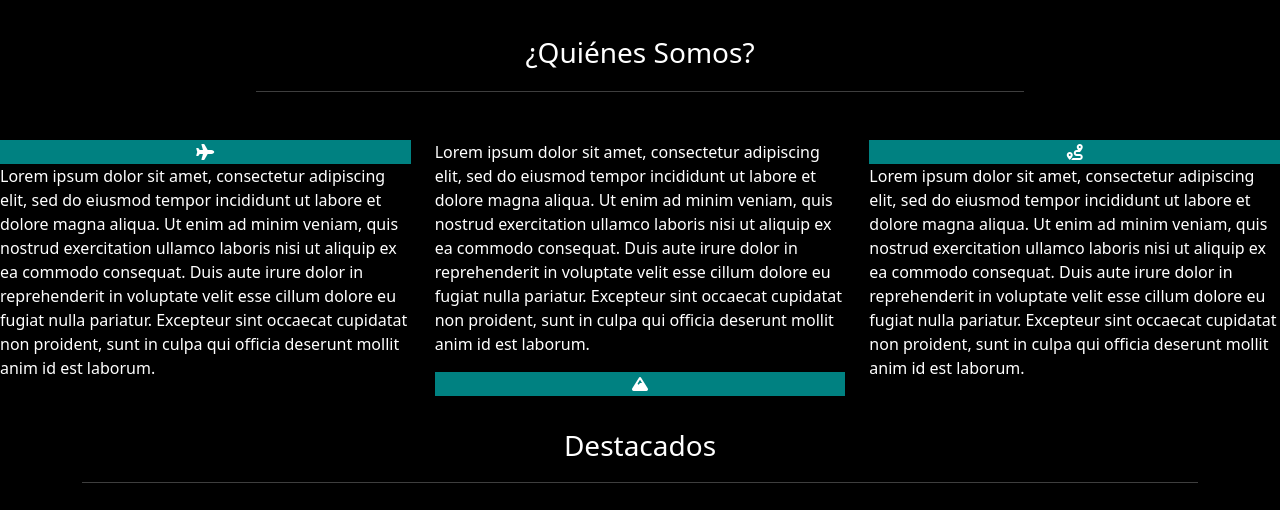
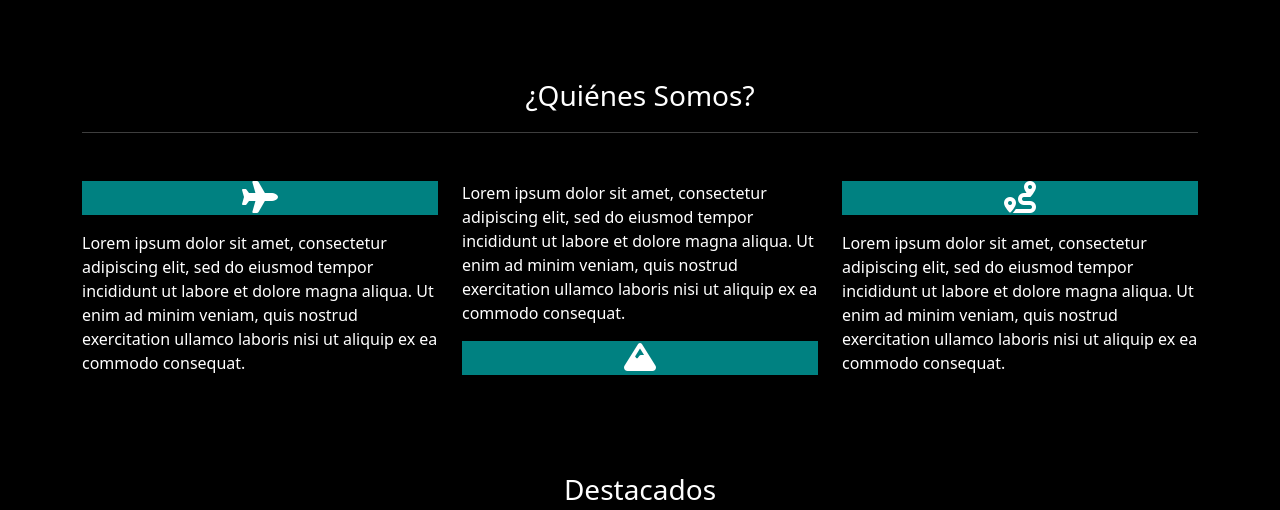
Before and after one commit to Cy5k0/ViajesChile, a plain HTML site: page index.html in a window 1280 px wide. Shown: the part 962-1472 px from the top of the page. Drawn offline with nearby package versions, Linux system fonts and the light colour scheme; a script that the page names is missing.

Commit message:
2do commit, ajuste del font del brand, ocultar quienes somos, favico de quienes somos como botones que ocultan

```diff
--- a/assets/css/sytles.css
+++ b/assets/css/sytles.css
@@ -7,6 +7,7 @@
     /* texto navbar en blanco*/
     .navbar-brand {
         color:white;
+        font-family: "Permanent Marker", cursive;
     }
 
     .nav-link {
@@ -26,12 +27,18 @@
 body {
     background-color: black;
 }
-/*textos en color blanco*/
+/*textos en color blanco y section quienes somos*/
 
 .ico {
     background-color: rgb(0, 129, 129);
     color:white;
     text-align: center;
+}
+.card-text_1 {
+    background-color: black;
+}
+.card-body_1 {
+    background-color: black;
 }
 
 p {
@@ -43,6 +50,10 @@ h3 {
     text-align:center;
     padding-top:3%;
     padding-bottom:1%;
+}
+
+.card-body_1.d-flex.flex-column {
+    padding-bottom: 16px;
 }
 
 
@@ -76,9 +87,30 @@ hr {
 }
 
 
+
 /*detalles footer*/
 footer {
     color:white;
     background-color:rgb(0, 129, 129) ;
 
 }
+
+#brand-footer-text {
+    font-family: "Permanent Marker", cursive; ;
+}
+
+/*smooth scroll*/
+
+html {
+    scroll-behavior: smooth;
+  }
+
+
+/*al pasar el mouse sobre los favico*/
+.ico.text-center.mb-3 {
+    cursor: pointer;
+}
+
+.ico.text-center.mt-auto {
+    cursor: pointer;
+}
--- /dev/null
+++ b/assets/js/scripts.js
@@ -0,0 +1,12 @@
+$(document).ready(function () {
+
+    $('.ico.text-center.mb-3').on('click', function() {
+        $(this).closest('.card-body_1').find('.card-text_1').toggle();
+    });
+
+    $('.ico.text-center.mt-auto').on('click', function() {
+        $(this).closest('.card-body_1').find('.card-text_1').toggle();
+    });
+
+
+});
--- a/index.html
+++ b/index.html
@@ -8,19 +8,19 @@
     <link rel="icon" type="image/png" href="/assets/img/viajes.svg">
     <link rel="preconnect" href="https://fonts.googleapis.com">
     <link rel="preconnect" href="https://fonts.gstatic.com" crossorigin>
-    <link href="https://fonts.googleapis.com/css2?family=Cabin:ital,wght@0,400..700;1,400..700&display=swap" rel="stylesheet">
-    <link href="https://fonts.googleapis.com/css2?family=Cabin:ital,wght@0,400..700;1,400..700&family=Lobster&display=swap" rel="stylesheet">
+    <link href="https://fonts.googleapis.com/css2?family=Permanent+Marker&display=swap" rel="stylesheet">
     <script src="https://kit.fontawesome.com/a61e018030.js" crossorigin="anonymous fa-2x mx-2"></script>
     <link href="https://cdn.jsdelivr.net/npm/bootstrap@5.3.3/dist/css/bootstrap.min.css" rel="stylesheet" integrity="sha384-QWTKZyjpPEjISv5WaRU9OFeRpok6YctnYmDr5pNlyT2bRjXh0JMhjY6hW+ALEwIH" crossorigin="anonymous">
     <script src="https://cdn.jsdelivr.net/npm/bootstrap@5.3.3/dist/js/bootstrap.bundle.min.js" defer></script>
     <script src="https://code.jquery.com/jquery-3.6.0.min.js"></script>
     <script src="/assets/js/scripts.js" defer></script>
     <link rel="stylesheet" href="/assets/css/sytles.css">
+
 </head>
 <body>
     <header>
         <!-- NAVBAR -->
-        <nav class="navbar navbar-expand-lg fixed-top" >
+        <nav class="navbar navbar-expand-lg fixed-top navbar-dark" >
             <div class="container">
                 <a class="navbar-brand" href="#"><img src="/assets/img/viajes.svg"><span>Viajes Chile</span></a>
                 <button class="navbar-toggler" type="button" data-bs-toggle="collapse" data-bs-target="#navbarNav" aria-controls="navbarNav" aria-expanded="false" aria-label="Toggle navigation">
@@ -71,44 +71,48 @@
             </button>
           </div>
     </header>
-    <section id="quienes_somos">
-        <div><h3>¿Quiénes Somos?</h3></div>
-        <div id="separador"><hr class="separador mt-2 mb-5"></div>
 
-        <div class="row">
-            <div class="col-4">
-                <div class="ico"><i class="fa-solid fa-plane"></i></div>
-                <div><p>Lorem ipsum dolor sit amet,
-                    consectetur adipiscing elit, sed do eiusmod tempor incididunt ut labore et dolore magna aliqua.
-                    Ut enim ad minim veniam, quis nostrud exercitation ullamco laboris nisi ut aliquip ex ea commodo consequat.
-                    Duis aute irure dolor in reprehenderit in voluptate velit esse cillum dolore eu fugiat nulla pariatur.
-                    Excepteur sint occaecat cupidatat non proident,
-                    sunt in culpa qui officia deserunt mollit anim id est laborum.</p></div>
+    <section id="quienes_somos" class="container my-5 d-none d-md-block">
+        <h3 class="text-center" id="quienes_somos">¿Quiénes Somos?</h3>
+        <hr class="separador mt-2 mb-5">
+
+        <div class="row row-cols-1 row-cols-md-3 g-4">
+            <div class="col">
+                <div class="card h-100 border-0">
+                    <div class="card-body_1">
+                        <div class="ico text-center mb-3">
+                            <i class="fa-solid fa-plane fa-2x"></i>
+                        </div>
+                        <p class="card-text_1">Lorem ipsum dolor sit amet, consectetur adipiscing elit, sed do eiusmod tempor incididunt ut labore et dolore magna aliqua. Ut enim ad minim veniam, quis nostrud exercitation ullamco laboris nisi ut aliquip ex ea commodo consequat.</p>
+                    </div>
+                </div>
             </div>
-            <div class="col-4">
-                <div><p>Lorem ipsum dolor sit amet,
-                    consectetur adipiscing elit, sed do eiusmod tempor incididunt ut labore et dolore magna aliqua.
-                    Ut enim ad minim veniam, quis nostrud exercitation ullamco laboris nisi ut aliquip ex ea commodo consequat.
-                    Duis aute irure dolor in reprehenderit in voluptate velit esse cillum dolore eu fugiat nulla pariatur.
-                    Excepteur sint occaecat cupidatat non proident,
-                    sunt in culpa qui officia deserunt mollit anim id est laborum.</p></div>
-                <div class="ico"><i class="fa-solid fa-mountain"> </i></div>
+            <div class="col">
+                <div class="card h-100 border-0">
+                    <div class="card-body_1 d-flex flex-column">
+                        <p class="card-text_1 mb-3">Lorem ipsum dolor sit amet, consectetur adipiscing elit, sed do eiusmod tempor incididunt ut labore et dolore magna aliqua. Ut enim ad minim veniam, quis nostrud exercitation ullamco laboris nisi ut aliquip ex ea commodo consequat.</p>
+                        <div class="ico text-center mt-auto">
+                            <i class="fa-solid fa-mountain fa-2x"></i>
+                        </div>
+                    </div>
+                </div>
             </div>
-            <div class="col-4">
-                <div class="ico"><i class="fa-solid fa-route"></i></div>
-                <div><p>Lorem ipsum dolor sit amet,
-                    consectetur adipiscing elit, sed do eiusmod tempor incididunt ut labore et dolore magna aliqua.
-                    Ut enim ad minim veniam, quis nostrud exercitation ullamco laboris nisi ut aliquip ex ea commodo consequat.
-                    Duis aute irure dolor in reprehenderit in voluptate velit esse cillum dolore eu fugiat nulla pariatur.
-                    Excepteur sint occaecat cupidatat non proident,
-                    sunt in culpa qui officia deserunt mollit anim id est laborum.</p></div>
+            <div class="col">
+                <div class="card h-100 border-0">
+                    <div class="card-body_1">
+                        <div class="ico text-center mb-3">
+                            <i class="fa-solid fa-route fa-2x"></i>
+                        </div>
+                        <p class="card-text_1">Lorem ipsum dolor sit amet, consectetur adipiscing elit, sed do eiusmod tempor incididunt ut labore et dolore magna aliqua. Ut enim ad minim veniam, quis nostrud exercitation ullamco laboris nisi ut aliquip ex ea commodo consequat.</p>
+                    </div>
+                </div>
             </div>
         </div>
     </section>
 
 
     <section id="destacados" class="container">
-        <h3>Destacados</h3>
+        <h3 id="destacados">Destacados</h3>
         <hr class="separador mt-2 mb-5">
         <div class="row row-cols-1 row-cols-md-2 row-cols-lg-4 g-4">
             <div class="col">
@@ -147,11 +151,11 @@
     </section>
 
     <section id="contacto">
-        <div class="container mt-5">
+        <div class="container mt-5 mb-5">
             <div class="row justify-content-center">
               <div class="col-md-8 col-lg-6">
                 <form id="contactForm">
-                  <h3 class="mb-4">Contacto</h3>
+                  <h3 class="mb-4" id="contacto">Contacto</h3>
                   <div id="separador"><hr class="separador mt-2 mb-5"></div>
                   <div class="mb-3">
                     <label for="nombre" class="form-label">Nombre</label>
@@ -184,7 +188,7 @@
         <div class="container">
             <div class="row align-items-center">
                 <div class="col-12 col-md-6 text-center text-md-start mb-3 mb-md-0">
-                    <span class="fs-5">VIAJES CHILE</span>
+                    <span id="brand-footer-text"class="fs-5">VIAJES CHILE</span>
                 </div>
                 <div class="col-12 col-md-6 text-center text-md-end">
                     <a href="#" class="text-white me-3"><i class="fa-brands fa-github fa-lg"></i></a>
```
